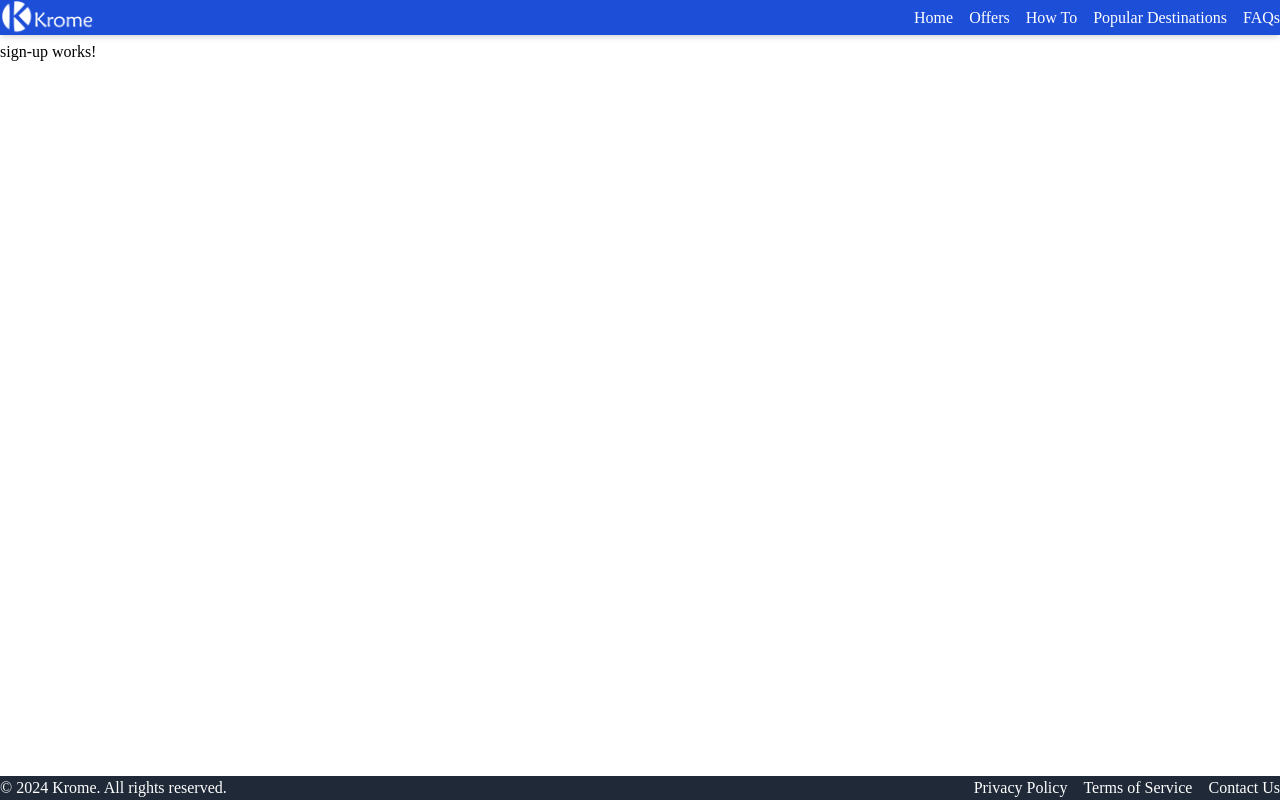
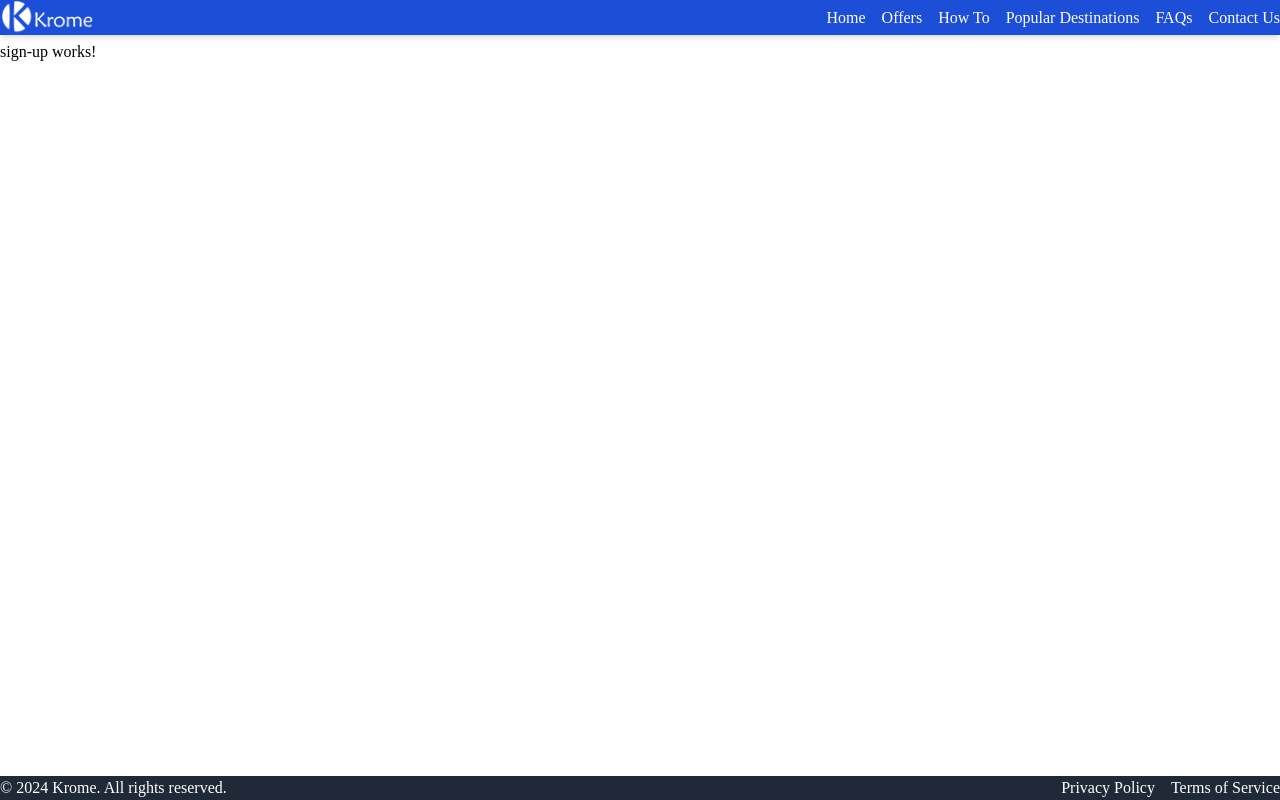
Before and after one commit to CHIAYAFICANTONA/Bus-Reservation-System, an Angular app in the folder Bus_Booking_System/: page /signUp in a window 1280 px wide. Built offline with nearby package versions, Linux system fonts and the light colour scheme.

Commit message:
Added Contact Section

```diff
--- a/Bus_Booking_System/src/app/app.component.html
+++ b/Bus_Booking_System/src/app/app.component.html
@@ -3,5 +3,5 @@
   <div class="flex-grow">
     <router-outlet></router-outlet>
   </div>
-  <app-footer></app-footer>
+  <div class="mt-50"><app-footer></app-footer></div>
 </div>
--- a/Bus_Booking_System/src/app/features/home/home.component.html
+++ b/Bus_Booking_System/src/app/features/home/home.component.html
@@ -291,6 +291,35 @@
     <!--<div class="view" style=":hover{transition: 0.5 ease; med};@media screen and (max-width: 900px) {:hover{transition: 0.5 ease;}}">View All</div>-->
 
   </div>
+  <div id="contactUs" class="bg-[#fff7f4]">
+    <h2 class="text-center text-5xl font-bold text-black mb-6">Contact Us</h2>
+    <div class="flex justify-between space-x-4">
+      <div class="flex items-center bg-white rounded-lg shadow p-6 w-full">
+        <div class="flex-shrink-0">
+          <svg class="h-12 w-12 text-[#eb5e42]" xmlns="http://www.w3.org/2000/svg" fill="none" viewBox="0 0 24 24" stroke="currentColor">
+            <path stroke-linecap="round" stroke-linejoin="round" stroke-width="2" d="M17.657 13.657L13.95 17.364a4.5 4.5 0 01-6.364 0L4.93 14.707a4.5 4.5 0 010-6.364L8.636 4.93a4.5 4.5 0 016.364 0l3.707 3.707a4.5 4.5 0 010 6.364z" />
+            <path stroke-linecap="round" stroke-linejoin="round" stroke-width="2" d="M15 11.25v2.25h2.25" />
+          </svg>
+        </div>
+        <div class="ml-4">
+          <div class="text-sm font-semibold text-[#F88521]">WHATSAPP</div>
+          <div class="text-lg text-[#BC9BA0]">+237 6 70 74 18 54</div>
+        </div>
+      </div>
+      <div class="flex items-center bg-white rounded-lg shadow p-6 w-full">
+        <div class="flex-shrink-0">
+          <svg class="h-12 w-12 text-[#eb5e42]" xmlns="http://www.w3.org/2000/svg" fill="none" viewBox="0 0 24 24" stroke="currentColor">
+            <path stroke-linecap="round" stroke-linejoin="round" stroke-width="2" d="M16 4H8a2 2 0 00-2 2v12a2 2 0 002 2h8a2 2 0 002-2V6a2 2 0 00-2-2zm-4 4h4m-4 4h4m-4 4h4m-4-8h.01M8 8h.01M8 12h.01M8 16h.01" />
+          </svg>
+        </div>
+        <div class="ml-4">
+          <div class="text-sm font-semibold text-[#F88521]">EMAIL</div>
+          <div class="text-lg text-[#BC9BA0]">contact&#64;krome.com</div>
+        </div>
+      </div>
+    </div>
+  </div>
+
 
 
   </body>
--- a/Bus_Booking_System/src/app/shared/components/footer/footer.component.ts
+++ b/Bus_Booking_System/src/app/shared/components/footer/footer.component.ts
@@ -19,11 +19,6 @@ export class FooterComponent {
       title: 'Terms of Service',
       link: 'Terms of Service',
       id: 2
-    },
-    {
-      title: 'Contact Us',
-      link: 'Terms of Service',
-      id: 3
     }
   ];
 
--- a/Bus_Booking_System/src/app/shared/components/header/header.component.ts
+++ b/Bus_Booking_System/src/app/shared/components/header/header.component.ts
@@ -36,6 +36,11 @@ export class HeaderComponent {
       id: 5,
       link: '#faq',
       title: 'FAQs'
+    },
+    {
+      id: 6,
+      link: '#contactUs',
+      title: 'Contact Us'
     }
   ];
 
```
